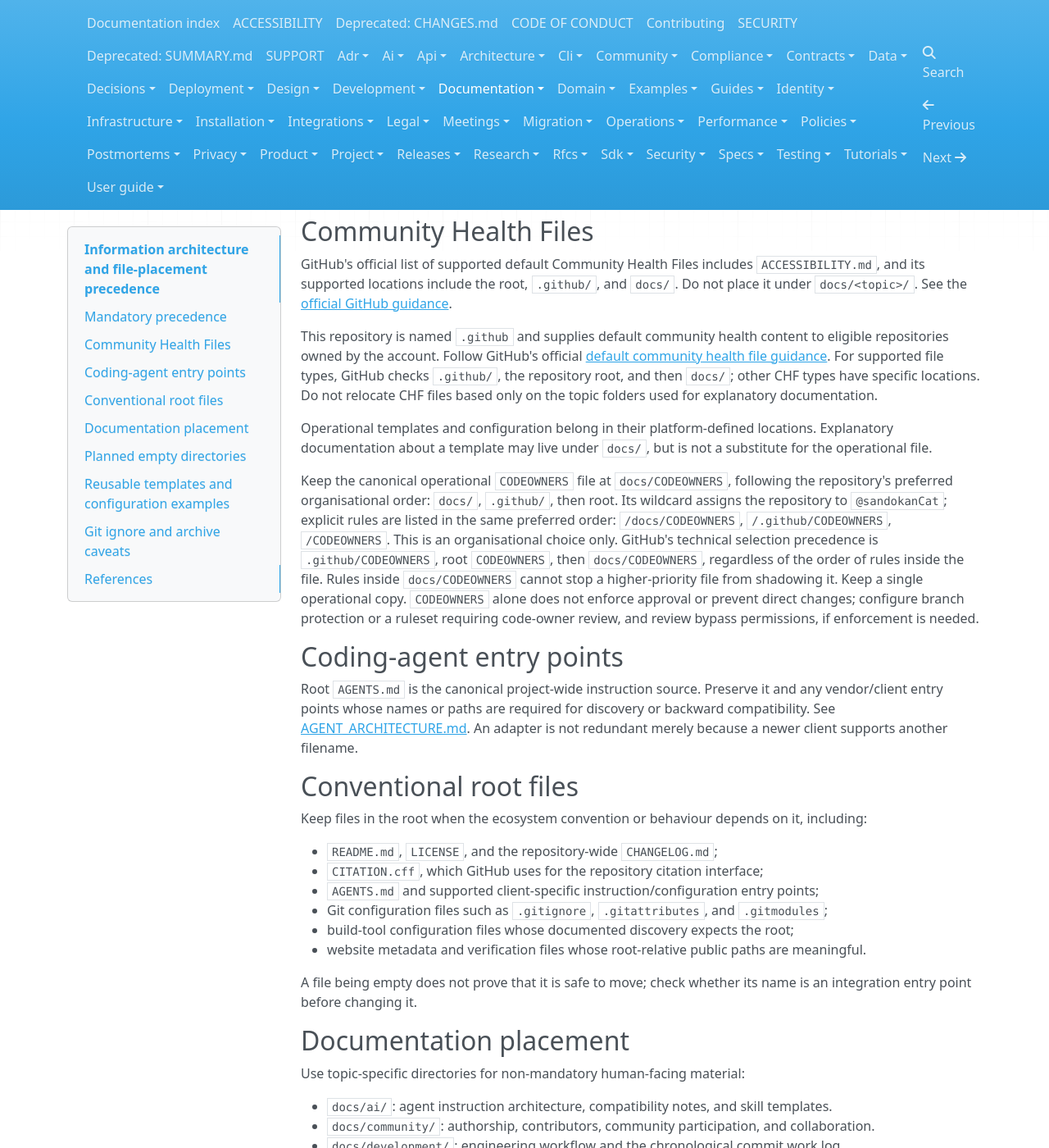
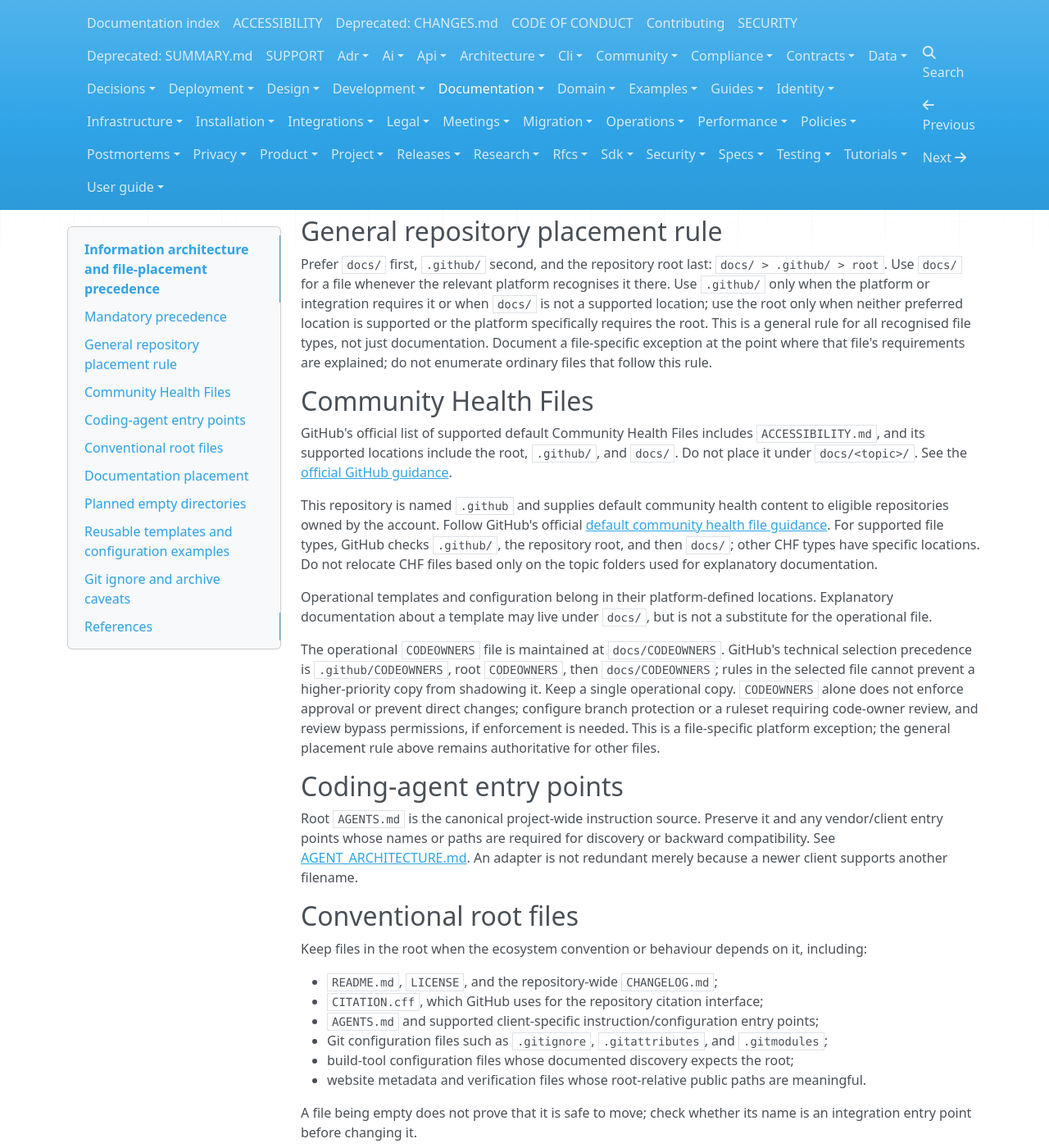
Before and after one commit to sandokanCat/.github, an MkDocs documentation site: the page built from docs/documentation/INFORMATION_ARCHITECTURE.md, in a window 1280 px wide and 1400 px high, scrolled down 664 px. Shown: the whole window at 82% size. Built offline with MkDocs 1.6.1, drawn with Linux system fonts in a browser that asks for light colours; nearby versions of some CDN libraries.

Commit message:
docs: define general repository file placement rule

```diff
--- a/docs/documentation/INFORMATION_ARCHITECTURE.md
+++ b/docs/documentation/INFORMATION_ARCHITECTURE.md
@@ -13,6 +13,10 @@ Apply the following hierarchy in order:
 
 If two platform requirements appear to conflict, verify the current official documentation for each affected platform and preserve both entry points when necessary. Do not assume that similarly named files serve the same function.
 
+## General repository placement rule
+
+Prefer `docs/` first, `.github/` second, and the repository root last: `docs/ > .github/ > root`. Use `docs/` for a file whenever the relevant platform recognises it there. Use `.github/` only when the platform or integration requires it or when `docs/` is not a supported location; use the root only when neither preferred location is supported or the platform specifically requires the root. This is a general rule for all recognised file types, not just documentation. Document a file-specific exception at the point where that file's requirements are explained; do not enumerate ordinary files that follow this rule.
+
 ## Community Health Files
 
 GitHub's official list of supported default Community Health Files includes `ACCESSIBILITY.md`, and its supported locations include the root, `.github/`, and `docs/`. Do not place it under `docs/<topic>/`. See the [official GitHub guidance](https://docs.github.com/en/communities/setting-up-your-project-for-healthy-contributions/creating-a-default-community-health-file).
@@ -23,7 +27,7 @@ This repository is named `.github` and supplies default community health content
 
 Operational templates and configuration belong in their platform-defined locations. Explanatory documentation about a template may live under `docs/`, but is not a substitute for the operational file.
 
-Keep the canonical operational `CODEOWNERS` file at `docs/CODEOWNERS`, following the repository's preferred organisational order: `docs/`, `.github/`, then root. Its wildcard assigns the repository to `@sandokanCat`; explicit rules are listed in the same preferred order: `/docs/CODEOWNERS`, `/.github/CODEOWNERS`, `/CODEOWNERS`. This is an organisational choice only. GitHub's technical selection precedence is `.github/CODEOWNERS`, root `CODEOWNERS`, then `docs/CODEOWNERS`, regardless of the order of rules inside the file. Rules inside `docs/CODEOWNERS` cannot stop a higher-priority file from shadowing it. Keep a single operational copy. `CODEOWNERS` alone does not enforce approval or prevent direct changes; configure branch protection or a ruleset requiring code-owner review, and review bypass permissions, if enforcement is needed.
+The operational `CODEOWNERS` file is maintained at `docs/CODEOWNERS`. GitHub's technical selection precedence is `.github/CODEOWNERS`, root `CODEOWNERS`, then `docs/CODEOWNERS`; rules in the selected file cannot prevent a higher-priority copy from shadowing it. Keep a single operational copy. `CODEOWNERS` alone does not enforce approval or prevent direct changes; configure branch protection or a ruleset requiring code-owner review, and review bypass permissions, if enforcement is needed. This is a file-specific platform exception; the general placement rule above remains authoritative for other files.
 
 ## Coding-agent entry points
 
```
